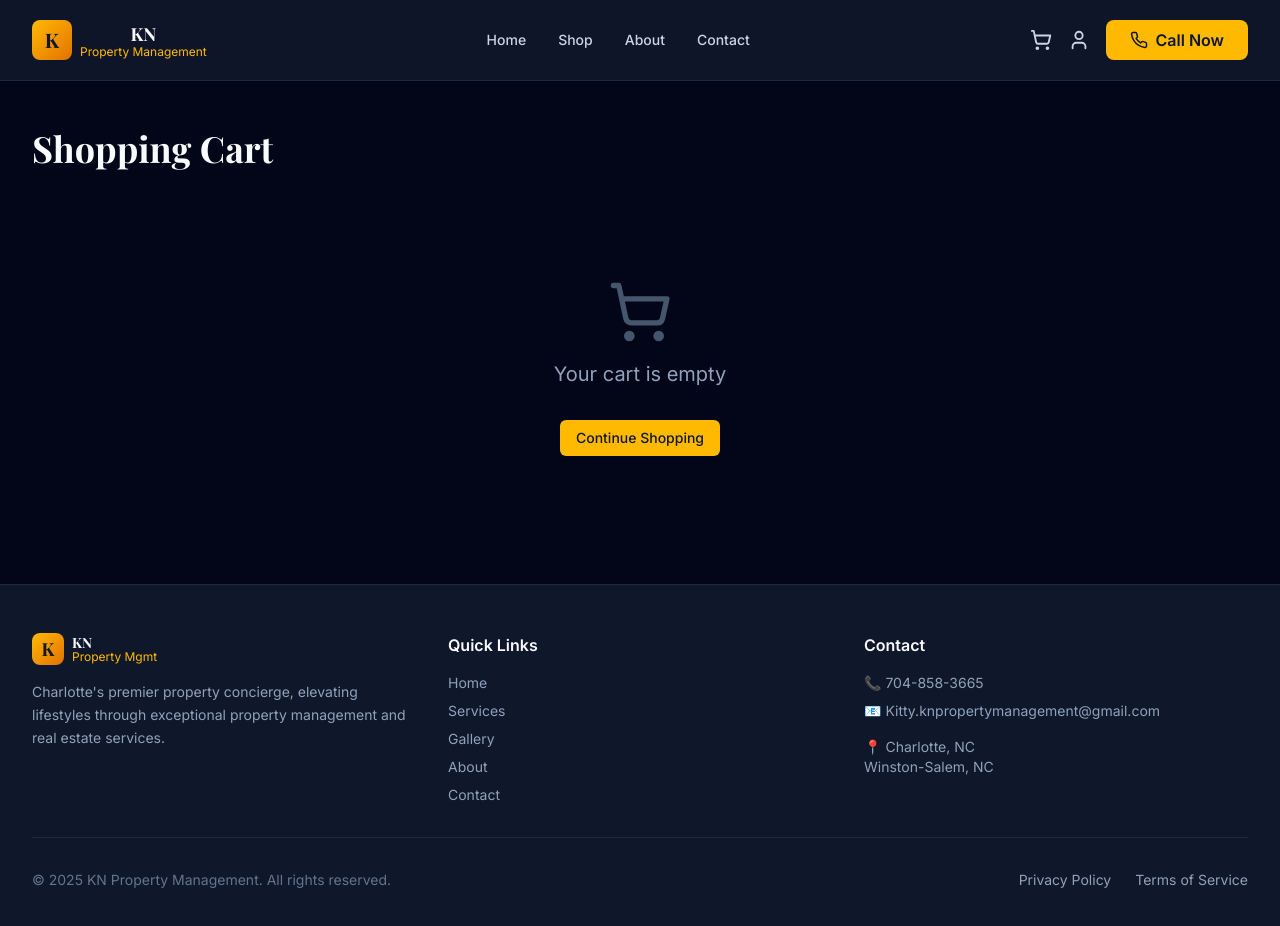
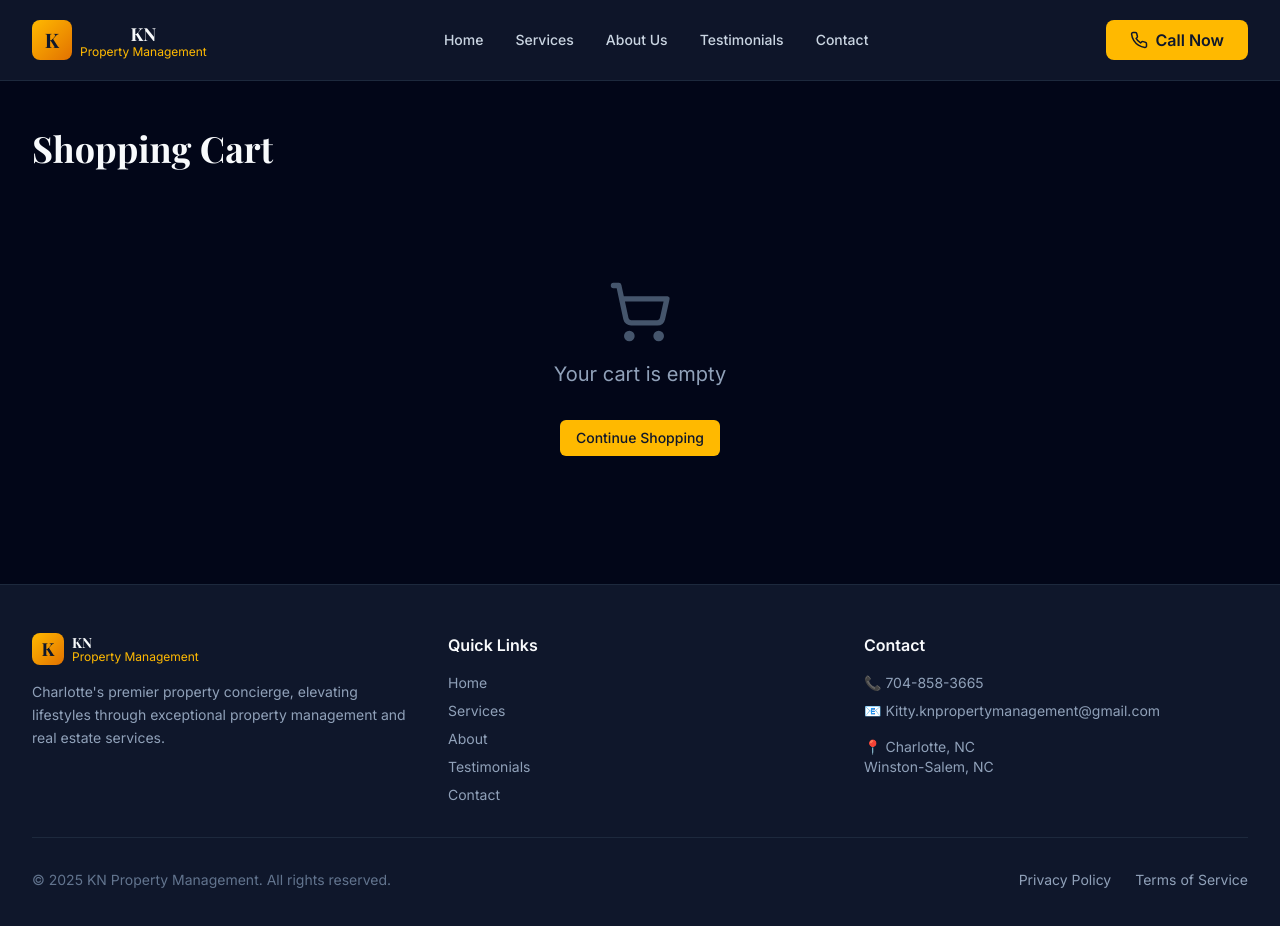
Before and after one commit to davisbryan595-lang/KN-property-management, a Next.js app: page /cart in a window 1280 px wide. Shown: the top 926 px of the page. Built offline with nearby package versions, Linux system fonts and the light colour scheme.

Commit message:
Update Navbar - remove cart, update navigation menu
cgen-68659b0a34254c3b95e006ef61dd276a

```diff
--- a/components/footer.tsx
+++ b/components/footer.tsx
@@ -15,7 +15,7 @@ export default function Footer() {
               </div>
               <div>
                 <div className="font-serif text-sm font-bold text-slate-50">KN</div>
-                <div className="text-xs text-amber-400 -mt-1">Property Mgmt</div>
+                <div className="text-xs text-amber-400 -mt-1">Property Management</div>
               </div>
             </div>
             <p className="text-slate-400 text-sm leading-relaxed">
@@ -29,27 +29,27 @@ export default function Footer() {
             <h4 className="font-semibold text-slate-50 mb-4">Quick Links</h4>
             <ul className="space-y-2 text-sm">
               <li>
-                <a href="#home" className="text-slate-400 hover:text-amber-400 transition-colors">
+                <a href="/" className="text-slate-400 hover:text-amber-400 transition-colors">
                   Home
                 </a>
               </li>
               <li>
-                <a href="#services" className="text-slate-400 hover:text-amber-400 transition-colors">
+                <a href="/services" className="text-slate-400 hover:text-amber-400 transition-colors">
                   Services
                 </a>
               </li>
               <li>
-                <a href="#gallery" className="text-slate-400 hover:text-amber-400 transition-colors">
-                  Gallery
-                </a>
-              </li>
-              <li>
-                <a href="#about" className="text-slate-400 hover:text-amber-400 transition-colors">
+                <a href="/about" className="text-slate-400 hover:text-amber-400 transition-colors">
                   About
                 </a>
               </li>
               <li>
-                <a href="#contact" className="text-slate-400 hover:text-amber-400 transition-colors">
+                <a href="/testimonials" className="text-slate-400 hover:text-amber-400 transition-colors">
+                  Testimonials
+                </a>
+              </li>
+              <li>
+                <a href="/contact" className="text-slate-400 hover:text-amber-400 transition-colors">
                   Contact
                 </a>
               </li>
--- a/components/navbar.tsx
+++ b/components/navbar.tsx
@@ -3,7 +3,7 @@
 import { useState } from "react"
 import Link from "next/link"
 import { useRouter } from "next/navigation"
-import { Menu, X, Phone, ShoppingCart, User } from "lucide-react"
+import { Menu, X, Phone } from "lucide-react"
 
 interface NavbarProps {
   isScrolled: boolean
@@ -15,9 +15,10 @@ export default function Navbar({ isScrolled }: NavbarProps) {
 
   const menuItems = [
     { label: "Home", href: "/" },
-    { label: "Shop", href: "/products" },
-    { label: "About", href: "#about" },
-    { label: "Contact", href: "#contact" },
+    { label: "Services", href: "/services" },
+    { label: "About Us", href: "/about" },
+    { label: "Testimonials", href: "/testimonials" },
+    { label: "Contact", href: "/contact" },
   ]
 
   return (
@@ -55,24 +56,8 @@ export default function Navbar({ isScrolled }: NavbarProps) {
             ))}
           </div>
 
-          {/* Right Side - Cart, Account, Call */}
+          {/* Right Side - Phone & Mobile Menu */}
           <div className="flex items-center gap-4">
-            {/* Cart Icon */}
-            <button
-              onClick={() => router.push("/cart")}
-              className="relative text-slate-300 hover:text-amber-400 transition-colors"
-            >
-              <ShoppingCart size={22} />
-            </button>
-
-            {/* Account Icon */}
-            <button
-              onClick={() => router.push("/account")}
-              className="hidden sm:block text-slate-300 hover:text-amber-400 transition-colors"
-            >
-              <User size={22} />
-            </button>
-
             {/* Call Button */}
             <a
               href="tel:704-858-3665"
@@ -96,27 +81,17 @@ export default function Navbar({ isScrolled }: NavbarProps) {
               <Link
                 key={item.label}
                 href={item.href}
-                className="block px-4 py-2 text-slate-300 hover:text-amber-400 transition-colors"
+                className="block px-4 py-3 text-slate-300 hover:text-amber-400 hover:bg-slate-800/50 transition-colors text-sm font-medium"
                 onClick={() => setIsOpen(false)}
               >
                 {item.label}
               </Link>
             ))}
-            <button
-              onClick={() => {
-                router.push("/cart")
-                setIsOpen(false)
-              }}
-              className="block w-full text-left px-4 py-2 text-slate-300 hover:text-amber-400 transition-colors"
-            >
-              Cart {cartCount > 0 && `(${cartCount})`}
-            </button>
             <a
               href="tel:704-858-3665"
-              className="block px-4 py-2 text-amber-400 font-semibold mt-2"
-              onClick={() => setIsOpen(false)}
+              className="block px-4 py-3 text-amber-400 hover:bg-slate-800/50 transition-colors text-sm font-semibold border-t border-slate-800 mt-2"
             >
-              Call: 704-858-3665
+              📞 Call 704-858-3665
             </a>
           </div>
         )}
```
